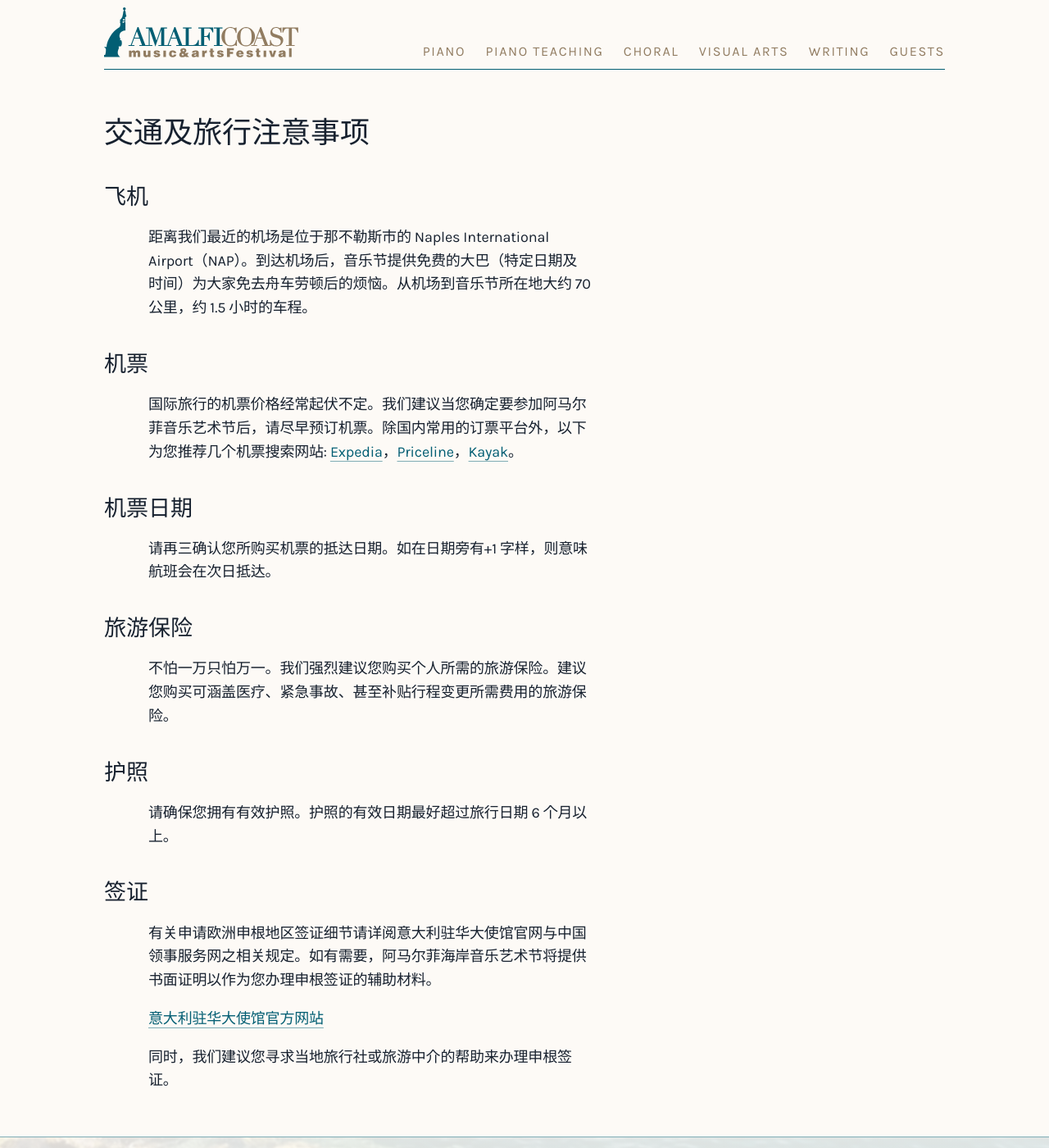
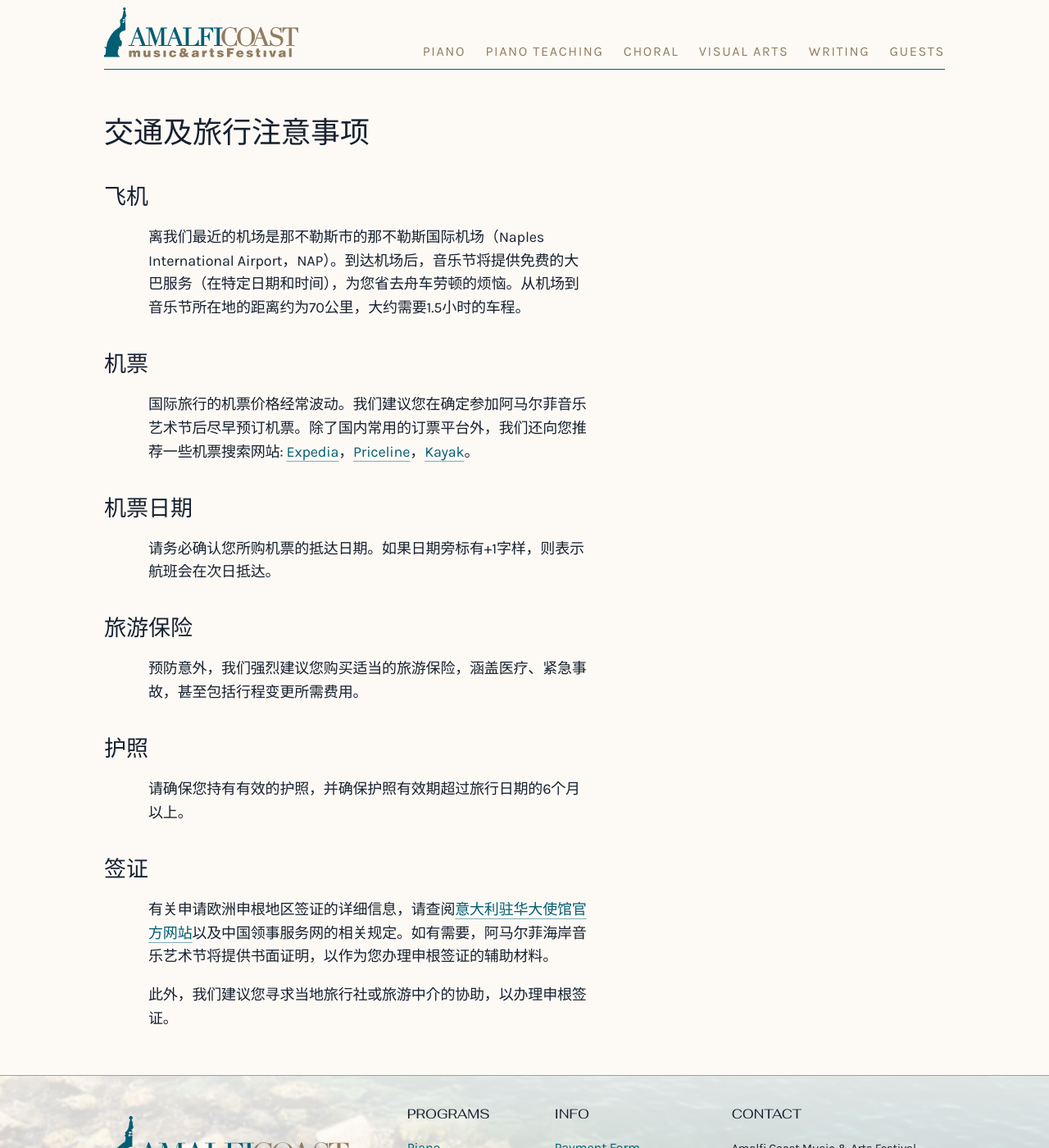
Before and after one commit to Amalfi-Festival/amalfi-festival-org, a Jekyll site: the page built from getting-here-zh.md, in a window 1280 px wide and 1400 px high. Shown: the whole window at 82% size. Built offline with Jekyll 4.4.1, drawn with Linux system fonts in a browser that asks for light colours.

Commit message:
Updated Getting Here in ZH

```diff
--- a/getting-here-zh.md
+++ b/getting-here-zh.md
@@ -6,25 +6,23 @@
 <section class="standard-block" markdown="1">
 
 ## 飞机
-距离我们最近的机场是位于那不勒斯市的 Naples International Airport（NAP）。到达机场后，音乐节提供免费的大巴（特定日期及时间）为大家免去舟车劳顿后的烦恼。从机场到音乐节所在地大约 70 公里，约 1.5 小时的车程。
+离我们最近的机场是那不勒斯市的那不勒斯国际机场（Naples International Airport，NAP）。到达机场后，音乐节将提供免费的大巴服务（在特定日期和时间），为您省去舟车劳顿的烦恼。从机场到音乐节所在地的距离约为70公里，大约需要1.5小时的车程。
 
 ## 机票
-国际旅行的机票价格经常起伏不定。我们建议当您确定要参加阿马尔菲音乐艺术节后，请尽早预订机票。除国内常用的订票平台外，以下为您推荐几个机票搜索网站: [Expedia](https://www.expedia.com)，[Priceline](https://www.priceline.com)，[Kayak](https://www.kayak.com)。
+国际旅行的机票价格经常波动。我们建议您在确定参加阿马尔菲音乐艺术节后尽早预订机票。除了国内常用的订票平台外，我们还向您推荐一些机票搜索网站: [Expedia](https://www.expedia.com)，[Priceline](https://www.priceline.com)，[Kayak](https://www.kayak.com)。
 
 ## 机票日期
-请再三确认您所购买机票的抵达日期。如在日期旁有+1 字样，则意味航班会在次日抵达。
+请务必确认您所购机票的抵达日期。如果日期旁标有+1字样，则表示航班会在次日抵达。
 
 ## 旅游保险
-不怕一万只怕万一。我们强烈建议您购买个人所需的旅游保险。建议您购买可涵盖医疗、紧急事故、甚至补贴行程变更所需费用的旅游保险。
+预防意外，我们强烈建议您购买适当的旅游保险，涵盖医疗、紧急事故，甚至包括行程变更所需费用。
 
 ## 护照
-请确保您拥有有效护照。护照的有效日期最好超过旅行日期 6 个月以上。
+请确保您持有有效的护照，并确保护照有效期超过旅行日期的6个月以上。
 
 ## 签证
-有关申请欧洲申根地区签证细节请详阅意大利驻华大使馆官网与中国领事服务网之相关规定。如有需要，阿马尔菲海岸音乐艺术节将提供书面证明以作为您办理申根签证的辅助材料。
+有关申请欧洲申根地区签证的详细信息，请查阅[意大利驻华大使馆官方网站](https://ambpechino.esteri.it/ambasciata_pechino/zh/informazioni_e_servizi/visti)以及中国领事服务网的相关规定。如有需要，阿马尔菲海岸音乐艺术节将提供书面证明，以作为您办理申根签证的辅助材料。
 
-[意大利驻华大使馆官方网站](https://ambpechino.esteri.it/ambasciata_pechino/zh/informazioni_e_servizi/visti)
-
-同时，我们建议您寻求当地旅行社或旅游中介的帮助来办理申根签证。
+此外，我们建议您寻求当地旅行社或旅游中介的协助，以办理申根签证。
 
 </section>
```
